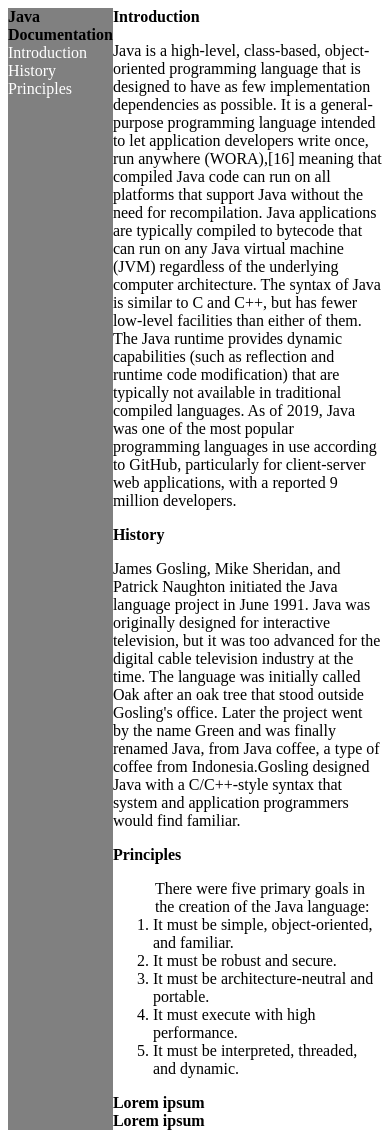
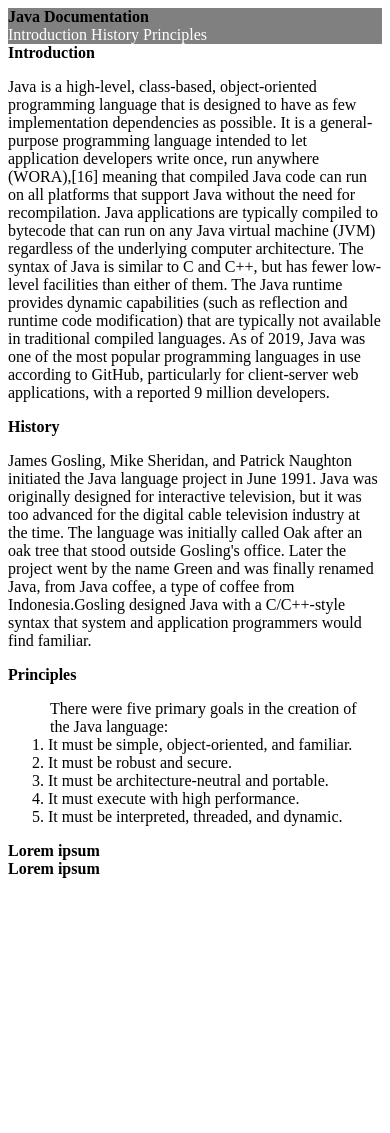
Before and after one commit to mateib47/technical-documentation-page, a plain HTML site: page index.html in a window 390 px wide. After the commit the page ends 886 px from the top, so only its background shows below. Drawn offline with Linux system fonts and the light colour scheme.

Commit message:
added a media query; on mobile the menu will be on top

```diff
--- a/css/technical_doc.css
+++ b/css/technical_doc.css
@@ -20,3 +20,8 @@ header{
 legend{
   text-align: left;
 }
+@media screen and (max-width: 767px) {
+  body{
+    flex-direction: column;
+  }
+}
```
